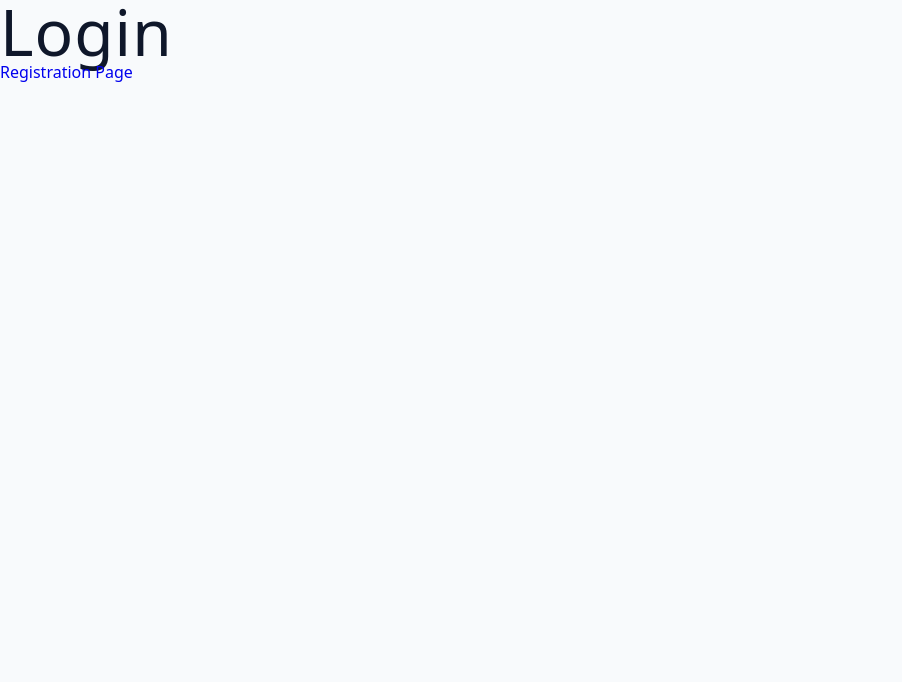
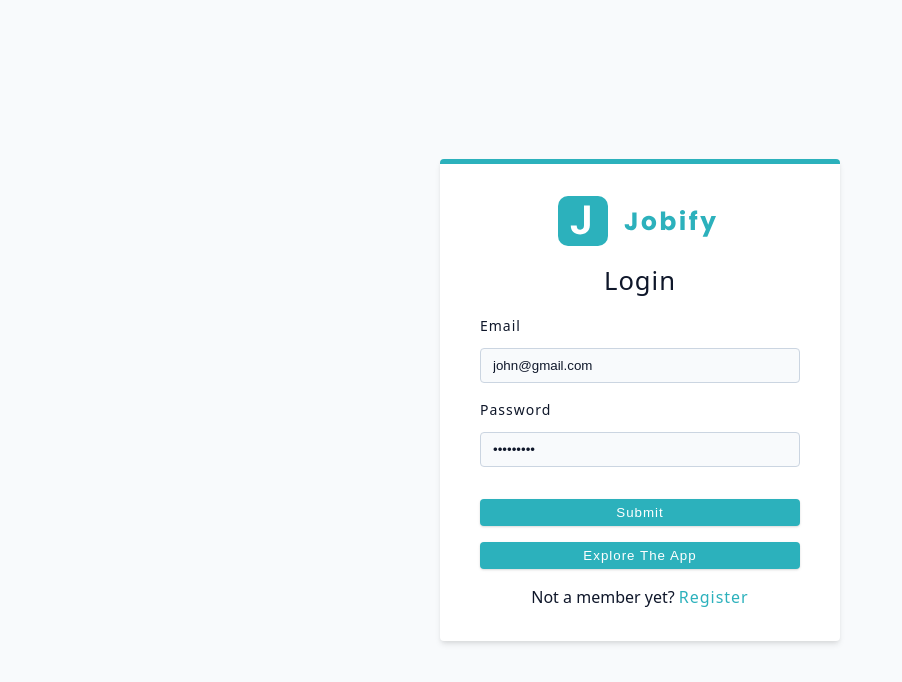
Before and after one commit to PhaniPendela/Jobify-MERN, a React (Vite) app in the folder client/: page /login in a window 1280 px wide. Shown: the top 682 px of the page, without its empty margins (0-902 px from the left). Built offline with nearby package versions, Linux system fonts and the light colour scheme.

Commit message:
Finished Login Page

```diff
--- a/client/src/pages/Login.jsx
+++ b/client/src/pages/Login.jsx
@@ -1,12 +1,28 @@
 import React from "react";
 import { Link } from "react-router-dom";
+import { FormRow, Logo } from "../components/index.js";
+import Wrapper from "../assets/wrappers/RegisterAndLoginPage.js";
 
 const Login = () => {
   return (
-    <div>
-      <h1>Login</h1>
-      <Link to="/Register">Registration Page</Link>
-    </div>
+    <Wrapper>
+      <form className="form">
+        <Logo />
+        <h4>Login</h4>
+        <FormRow type="email" name="email" defaultValue="john@gmail.com" />
+        <FormRow type="password" name="password" defaultValue="secret123" />
+        <button type="submit" className="btn btn-block">
+          Submit
+        </button>
+        <button className="btn btn-block">Explore the App</button>
+        <p>
+          Not a member yet?
+          <Link to="/register" className="member-btn">
+            Register
+          </Link>
+        </p>
+      </form>
+    </Wrapper>
   );
 };
 
```
